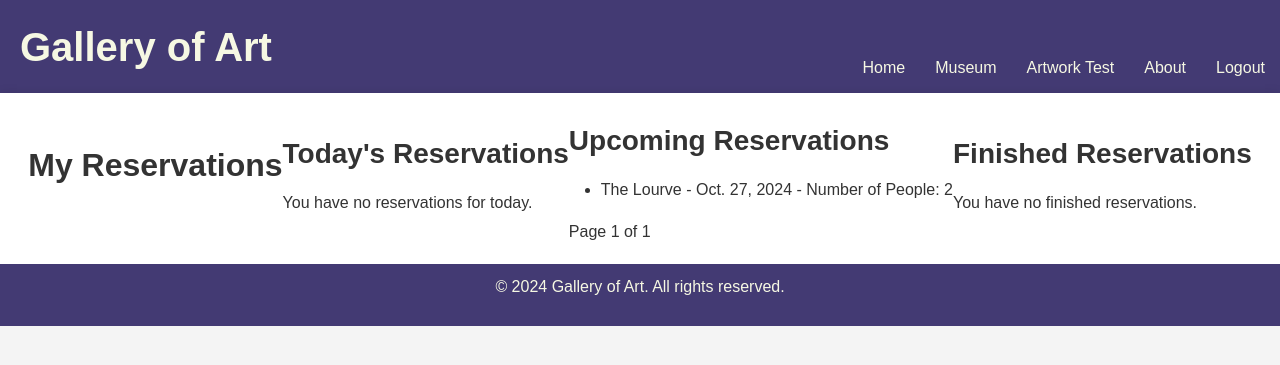
After one commit to laurel-yyy/galleryhub, a Django app: page /reservation/myreservations/ in a window 1280 px wide. The commit adds this page. Shown: the top 365 px of the page. Run offline with Django 3.2, Linux system fonts and the light colour scheme; a user stored in the database is signed in; data comes from the database, SQL or seed files in the repository; both versions use the stored data as it was after the commit.

Commit message:
reservation

```diff
--- /dev/null
+++ b/gallery/core/templates/my_reservations.html
@@ -0,0 +1,76 @@
+{% extends "base.html" %}
+
+{% block title %}My Reservations{% endblock %}
+
+{% block content %}
+<h2 style="display: block;">My Reservations</h2>
+
+<div style="margin-top: 20px;">
+    <h3 style="display: block;">Today's Reservations</h3>
+    {% if todays_reservations %}
+        <ul>
+            {% for reservation in todays_reservations %}
+                <li>
+                    {{ reservation.gallery }} - {{ reservation.order_date }} - Number of People: {{ reservation.num_people }}
+                </li>
+            {% endfor %}
+        </ul>
+    {% else %}
+        <p>You have no reservations for today.</p>
+    {% endif %}
+</div>
+
+<div style="margin-top: 20px;">
+    <h3 style="display: block;">Upcoming Reservations</h3>
+    {% if upcoming_reservations %}
+        <ul>
+            {% for reservation in upcoming_reservations %}
+                <li>
+                    {{ reservation.gallery }} - {{ reservation.order_date }} - Number of People: {{ reservation.num_people }}
+                </li>
+            {% endfor %}
+        </ul>
+        <div class="pagination">
+            {% if upcoming_reservations.has_previous %}
+                <a href="?upcoming_page={{ upcoming_reservations.previous_page_number }}">Previous</a>
+            {% endif %}
+
+            <span>Page {{ upcoming_reservations.number }} of {{ upcoming_reservations.paginator.num_pages }}</span>
+
+            {% if upcoming_reservations.has_next %}
+                <a href="?upcoming_page={{ upcoming_reservations.next_page_number }}">Next</a>
+            {% endif %}
+        </div>
+    {% else %}
+        <p>You have no upcoming reservations.</p>
+    {% endif %}
+</div>
+
+<div style="margin-top: 20px;">
+    <h3 style="display: block;">Finished Reservations</h3>
+    {% if finished_reservations %}
+        <ul>
+            {% for reservation in finished_reservations %}
+                <li>
+                    {{ reservation.gallery }} - {{ reservation.order_date }} - Number of People: {{ reservation.num_people }}
+                </li>
+            {% endfor %}
+        </ul>
+
+        <div class="pagination">
+            {% if finished_reservations.has_previous %}
+                <a href="?finished_page={{ finished_reservations.previous_page_number }}">Previous</a>
+            {% endif %}
+
+            <span>Page {{ finished_reservations.number }} of {{ finished_reservations.paginator.num_pages }}</span>
+
+            {% if finished_reservations.has_next %}
+                <a href="?finished_page={{ finished_reservations.next_page_number }}">Next</a>
+            {% endif %}
+        </div>
+
+    {% else %}
+        <p>You have no finished reservations.</p>
+    {% endif %}
+</div>
+{% endblock %}
--- a/gallery/core/urls.py
+++ b/gallery/core/urls.py
@@ -7,12 +7,14 @@ from . import views
 
 urlpatterns = [
     path('', views.home, name="home"),
+
     # path for login, logout and register
     path('register/', views.register, name="register"),
     path('login/', auth_views.LoginView.as_view(template_name='login.html'), name='login'),
     path('logout/', auth_views.LogoutView.as_view(), name='logout'),
     path('page/', views.different_view_example, name="page" ),
     path('museum/', views.museum, name="museum" ),
+
     # path for admin pages
     path('manage/gallery/<str:gallery_name>/', views.edit_gallery, name='edit_gallery'),
     path('manage/gallery/<str:gallery_name>/artwork/add/', views.add_artwork_view, name='add_artwork'),
@@ -21,6 +23,12 @@ urlpatterns = [
     path('manage/styletag/add/', views.add_styletag_view, name='add_styletag'),
     path('media/artwork?<str:artwork_title>', views.artwork, name='artwork'),
     path('media/author?<str:author_name>', views.author, name='author'),
+
+    # path for reservation
+    path('reservation/createorder/', views.create_reservation, name='create_reservation'),
+    path('get_reservations_count/', views.get_reservations_count, name='get_reservations_count'),
+    path('reservation/myreservations/', views.view_my_reservation, name='my_reservation'),
+    path('get_weather_forecast/', views.get_weather_forecast, name='get_weather_forecast'),
 ]
 
 
--- a/gallery/core/views.py
+++ b/gallery/core/views.py
@@ -6,11 +6,15 @@ from django.contrib.auth.models import Group
 from django.urls import reverse
 from django.forms import modelformset_factory
 from django.db import IntegrityError
+from django.core.paginator import Paginator
+from django.http import JsonResponse
 
-from .models import Gallery, Artwork, Author, StyleTag
-from .forms import CustomUserCreationForm, GalleryForm, ArtworkForm, ArtworkFormSet, AuthorForm, StyleTagForm
+from .models import Gallery, Artwork, Author, StyleTag, ReservationOrder
+from .forms import CustomUserCreationForm, GalleryForm, ArtworkForm, ArtworkFormSet, AuthorForm, StyleTagForm, ReservationOrderForm
 from django.http import HttpResponse
 from django.template import loader
+from django.db.models import Sum
+from datetime import date
 
 
 # Create your views here.
@@ -57,21 +61,25 @@ def different_view_example(request):
 
 # Views for admin
 
+@login_required
 def edit_gallery(request, gallery_name):
     """
     Handles the editing of a gallery. Retrieves the gallery instance based on
     the name, and allows the user to edit the gallery and associated artworks.
     On successful POST, saves the changes and redirects back to the edit page.
     """
+    if not request.user.is_staff:
+        return redirect('home')
+
     gallery = get_object_or_404(Gallery, gallery_name=gallery_name)
 
     if request.method == 'POST':
         form = GalleryForm(request.POST, request.FILES, instance=gallery)
-        formset = ArtworkFormSet(request.POST, request.FILES, instance=gallery)
+        #formset = ArtworkFormSet(request.POST, request.FILES, instance=gallery)
 
-        if form.is_valid() and formset.is_valid():
+        if form.is_valid():
             form.save()
-            formset.save()
+            #formset.save()
             return redirect('edit_gallery', gallery_name=gallery.gallery_name)
     else:
         form = GalleryForm(instance=gallery)
@@ -79,21 +87,30 @@ def edit_gallery(request, gallery_name):
 
     return render(request, 'edit_gallery.html', {
         'form': form,
-        'formset': formset,
         'gallery': gallery
     })
 
 
+@login_required
 def edit_artwork_view(request, gallery_name, artwork_title):
     """
     Handles the editing of a specific artwork. Retrieves the artwork based on the title
     and its associated gallery. If the method is POST and the form is valid, updates the
     artwork and redirects to the gallery edit page.
     """
+
+    if not request.user.is_staff:
+        return redirect('home')
+
     gallery = get_object_or_404(Gallery, gallery_name=gallery_name)
     artwork = get_object_or_404(Artwork, title=artwork_title, gallery=gallery)
 
     if request.method == 'POST':
+
+        if 'delete_artwork' in request.POST:
+            artwork.delete()
+            return redirect('edit_gallery', gallery_name=gallery.gallery_name)
+
         artwork_form = ArtworkForm(request.POST, request.FILES, instance=artwork)
         if artwork_form.is_valid():
             artwork_form.save()
@@ -109,12 +126,17 @@ def edit_artwork_view(request, gallery_name, artwork_title):
     })
 
 
+@login_required
 def add_artwork_view(request, gallery_name):
     """
     Handles the creation of a new artwork for a specific gallery. If the method
     is POST and the form is valid, it saves the new artwork and redirects to the
     gallery edit page. If the method is GET, it displays a blank artwork form.
     """
+
+    if not request.user.is_staff:
+        return redirect('home')
+
     gallery = get_object_or_404(Gallery, gallery_name=gallery_name)
 
     if request.method == 'POST':
@@ -134,12 +156,17 @@ def add_artwork_view(request, gallery_name):
     return render(request, 'add_artwork.html', {'form': form, 'gallery': gallery})
 
 
+@login_required
 def add_author_view(request):
     """
     Handles the creation of a new author. If the method is POST and the form is valid,
     it saves the new author and redirects to the previous page or the gallery edit page
     based on the request. If the method is GET, it displays the author creation form.
     """
+
+    if not request.user.is_staff:
+        return redirect('home')
+
     if request.method == 'POST':
         form = AuthorForm(request.POST)
         if form.is_valid():
@@ -152,12 +179,16 @@ def add_author_view(request):
     return render(request, 'add_author.html', {'form': form})
 
 
+@login_required
 def add_styletag_view(request):
     """
     Handles the creation of a new style tag. If the method is POST and the form is valid,
     it saves the new style tag and redirects to the previous page or the gallery edit page
     based on the request. If the method is GET, it displays the style tag creation form.
     """
+    if not request.user.is_staff:
+        return redirect('home')
+
     if request.method == 'POST':
         form = StyleTagForm(request.POST)
         if form.is_valid():
@@ -194,3 +225,100 @@ def author(request, author_name):
             'artworks':artworks,
         }
         return HttpResponse(template.render(context,request))
+
+
+@login_required
+def create_reservation(request):
+    current_reservations = None
+    capacity = None
+
+    if request.method == 'POST':
+        form = ReservationOrderForm(request.POST)
+        if form.is_valid():
+            gallery = form.cleaned_data['gallery']
+            order_date = form.cleaned_data['order_date']
+            num_people = form.cleaned_data['num_people']
+
+            current_reservations = ReservationOrder.objects.filter(
+                gallery=gallery,
+                order_date=order_date
+            ).aggregate(total=Sum('num_people'))['total'] or 0
+            capacity = gallery.visitor_capacity
+
+            if current_reservations+num_people > capacity:
+                form.add_error(None, "Reservation Fail")
+            else:
+                reservation = form.save(commit=False)
+                reservation.user_name = request.user
+                reservation.save()
+                return redirect('my_reservation')
+
+    else:
+        form = ReservationOrderForm()
+
+    return render(request, 'create_reservation.html', {
+        'form':form,
+        'current_reservations':current_reservations,
+        'capacity':capacity})
+
+
+@login_required
+def view_my_reservation(request):
+    """
+    Displays the logged-in user's reservations, separated by finished and upcoming ones,
+    sorted by order date.
+    """
+    today = date.today()
+
+    todays_reservations = ReservationOrder.objects.filter(
+        user_name=request.user,
+        order_date=today
+    ).order_by('order_date')
+
+    upcoming_reservations_list = ReservationOrder.objects.filter(
+        user_name=request.user,
+        order_date__gt=today
+    ).order_by('order_date')
+
+    finished_reservations_list = ReservationOrder.objects.filter(
+        user_name=request.user,
+        order_date__lt=today
+    ).order_by('order_date')
+
+    upcoming_paginator = Paginator(upcoming_reservations_list, 3)
+    finished_paginator = Paginator(finished_reservations_list, 3)
+
+    upcoming_page_number = request.GET.get('upcoming_page')
+    finished_page_number = request.GET.get('finished_page')
+
+    upcoming_reservations = upcoming_paginator.get_page(upcoming_page_number)
+    finished_reservations = finished_paginator.get_page(finished_page_number)
+
+    return render(request, 'my_reservations.html', {
+        'todays_reservations': todays_reservations,
+        'upcoming_reservations': upcoming_reservations,
+        'finished_reservations': finished_reservations
+    })
+
+@login_required
+def get_reservations_count(request):
+    gallery_name = request.GET.get('gallery_name')
+    order_date = request.GET.get('order_date')
+
+    if gallery_name and order_date:
+        gallery = Gallery.objects.get(gallery_name=gallery_name)
+        current_reservations = ReservationOrder.objects.filter(
+            gallery=gallery,
+            order_date=order_date
+        ).aggregate(total=Sum('num_people'))['total'] or 0
+        capacity = gallery.visitor_capacity
+
+        return JsonResponse({
+            'current_reservations':current_reservations,
+            'capacity':capacity
+        })
+
+    return JsonResponse({'error': 'Invalid data'}, status=400)
+
+def get_weather_forecast(request):
+    return null
```
Also changed, not shown: gallery/core/forms.py (+19 -1 lines), gallery/core/models.py (+8 -2 lines), gallery/core/templates/create_reservation.html (added, +54 -0 lines), gallery/core/templates/edit_artwork.html (+9 -0 lines), gallery/gallery/settings.py (+7 -0 lines), gallery/core/media/img/artwork/屏幕截图_2024-11-03_123634.png (added), gallery/db.sqlite3.
